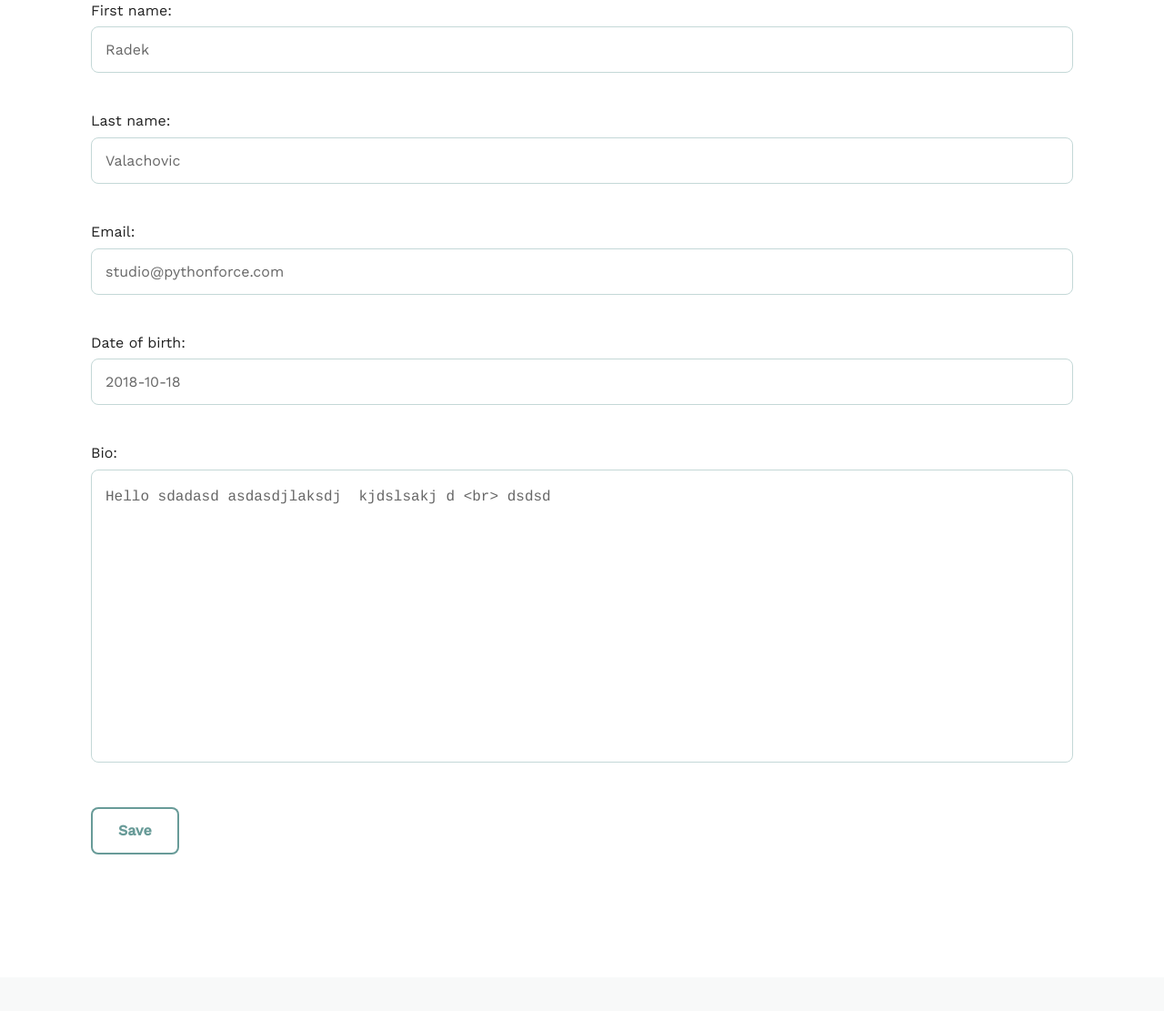
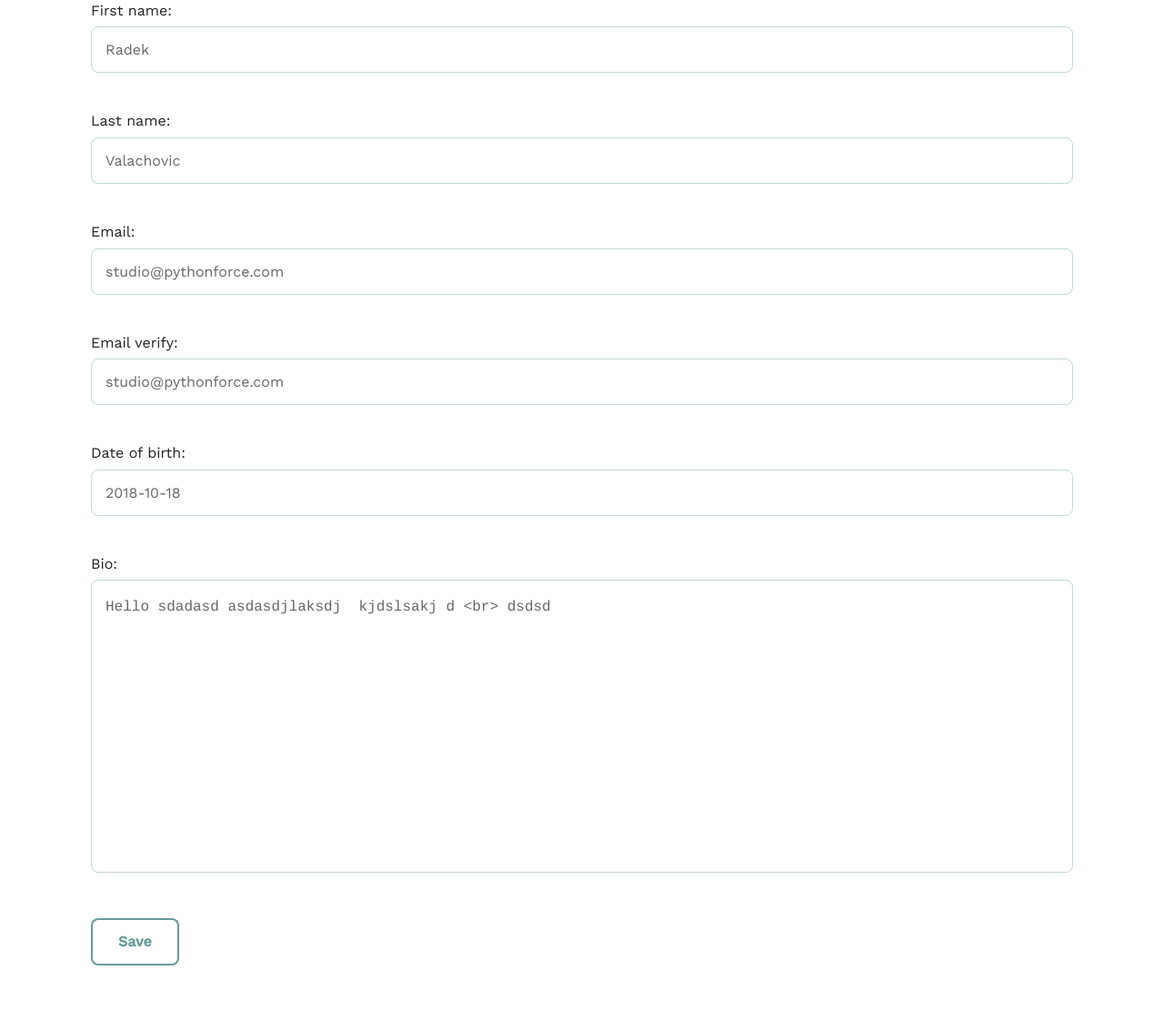
Before and after one commit to python-force/user-profile-in-django, a Django app: a page that uses templates/base.html in a window 1280 px wide. Shown: the part 180-1291 px from the top of the page at 91% size. Before the commit the page ends 1119 px from the top, so only its background shows below. Run offline with Django 3.2, Linux system fonts and the light colour scheme; data comes from the database, SQL or seed files in the repository; both versions use the stored data as it was after the commit; parts of the project's set-up code (start-up, migrations or seed data) failed here and were passed over.

Commit message:
form validators

```diff
--- a/profiles/core/forms.py
+++ b/profiles/core/forms.py
@@ -1,13 +1,24 @@
 from django import forms
 from .models import Profile
+from django.core.validators import MinLengthValidator
 
 class ProfileForm(forms.ModelForm):
+    bio = forms.CharField(widget=forms.Textarea, validators=[MinLengthValidator(10)])
     class Meta:
         model = Profile
         fields = [
             'first_name',
             'last_name',
             'email',
+            'email_verify',
             'date_of_birth',
             'bio',
         ]
+
+    def clean(self):
+        cleaned_data = super().clean()
+        email = cleaned_data.get('email')
+        verify = cleaned_data.get('email_verify')
+
+        if email != verify:
+            raise forms.ValidationError('Emails do not match')
--- a/profiles/core/models.py
+++ b/profiles/core/models.py
@@ -2,18 +2,25 @@ from django.urls import reverse
 from django.db import models
 from django.utils import timezone
 from django.contrib.auth.models import User
+from django.utils.safestring import mark_safe
 
 # import pytz
 from django.utils.text import slugify
 
 class Profile(models.Model):
     user = models.OneToOneField(User, on_delete=models.CASCADE)
-    first_name = models.CharField(max_length=50, blank=True)
-    last_name = models.CharField(max_length=100, blank=True)
-    email = models.EmailField(max_length=100, blank=True)
-    date_of_birth = models.DateField(max_length=12, blank=True)
-    bio = models.TextField(blank=True)
+    first_name = models.CharField(max_length=50)
+    last_name = models.CharField(max_length=100)
+    email = models.EmailField(max_length=100)
+    email_verify = models.EmailField(max_length=100)
+    date_of_birth = models.DateField(max_length=12)
+    bio = models.TextField()
     avatar = models.ImageField(blank=True)
+    city = models.CharField(max_length=255, blank=True)
+    state = models.CharField(max_length=255, blank=True)
+    country_of_residence = models.CharField(max_length=255, blank=True)
+    favorite_animal = models.CharField(max_length=255, blank=True)
+    hobby = models.CharField(max_length=255, blank=True)
     slug = models.SlugField(unique=True)
 
     def save(self, *args, **kwargs):
@@ -25,3 +32,6 @@ class Profile(models.Model):
 
     def get_absolute_url(self):
         return reverse('profile', args=[str(self.slug)])
+
+    def display_bio(self):
+        return mark_safe(self.bio)
--- a/profiles/core/views.py
+++ b/profiles/core/views.py
@@ -25,6 +25,6 @@ def edit_profile(request, profile_slug):
         form = ProfileForm(instance=profile, data=request.POST)
         if form.is_valid():
             form.save()
-            messages.success(request, "{} {} profile updated.".format(form.cleaned_data["first_name"], form.cleaned_data["last_name"]))
+            messages.success(request, "{} {}'s profile updated.".format(form.cleaned_data["first_name"], form.cleaned_data["last_name"]))
             return HttpResponseRedirect(profile.get_absolute_url())
     return render(request, "edit-profile.html", {'form':form})
--- a/templates/profile.html
+++ b/templates/profile.html
@@ -8,6 +8,6 @@
 {{ profile.last_name }}<br>
 {{ profile.email }}<br>
 {{ profile.date_of_birth }}<br>
-{{ profile.bio }}
+{{ profile.display_bio }}
 
 {% endblock %}
```
Also changed, not shown: config/db.sqlite3, profiles/core/migrations/0005_profile_email_verify.py (added), profiles/core/migrations/0006_auto_20181231_0524.py (added).
